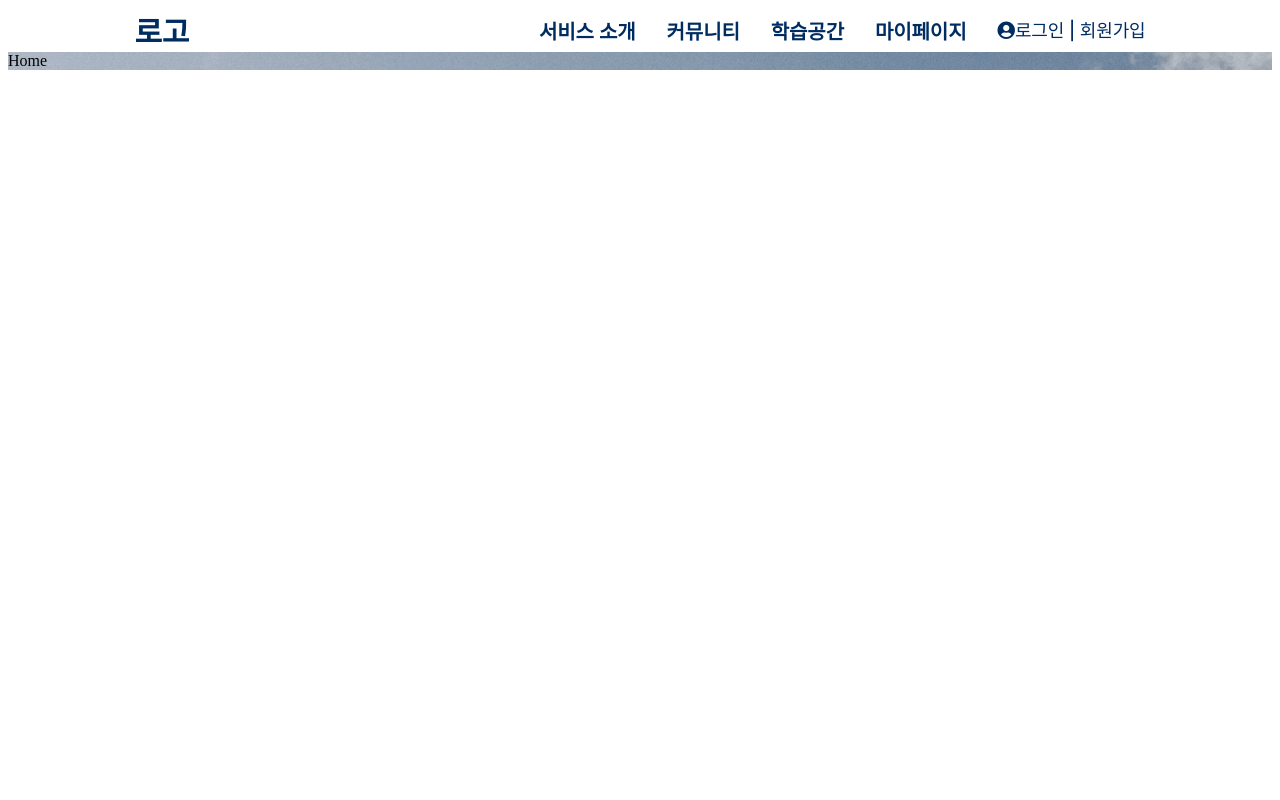
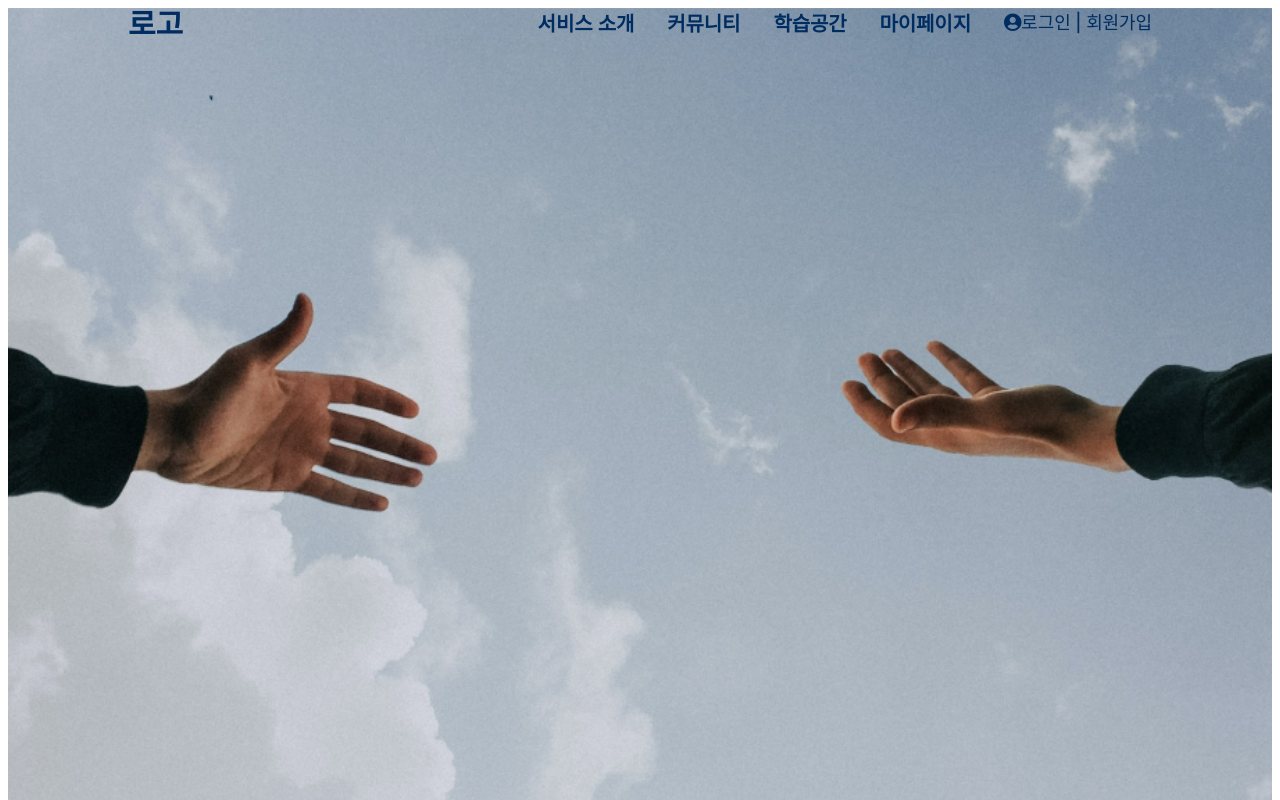
Before and after one commit to LikeLion11th-SY-Team/nong-min, a React (Create React App) app: page / in a window 1280 px wide. Shown: the top 800 px of the page. Built offline with nearby package versions, Linux system fonts and the light colour scheme.

Commit message:
[FEAT] 홈 화면 구성 및 배경 이미지 추가 (#4)

```diff
--- /dev/null
+++ b/src/Main/Board.css
@@ -0,0 +1,10 @@
+.boardContainer {
+  background: url(/public/Image/background.png);
+  height: 80rem;
+  margin: 0;
+
+  background-repeat: no-repeat;
+  background-position: top center;
+  background-size: cover;
+  background-attachment: fixed;
+}
--- /dev/null
+++ b/src/Main/Board.js
@@ -0,0 +1,7 @@
+import "./Board.css";
+
+function Board() {
+  return <div className="boardContainer"></div>;
+}
+
+export default Board;
--- a/src/Main/NavBar/NavBar.css
+++ b/src/Main/NavBar/NavBar.css
@@ -18,6 +18,11 @@ ul {
 
   padding-left: 10%;
   padding-right: 10%;
+
+  position: fixed;
+  top: 0;
+  left: 0;
+  right: 0;
 }
 
 /* .logoContainer {
--- a/src/View/Home.js
+++ b/src/View/Home.js
@@ -1,6 +1,10 @@
+import Board from "../Main/Board";
+
 function Home() {
   return (
-    <div style={{ backgroundImage: `url(/Image/background.png)` }}>Home</div>
+    <div>
+      <Board />
+    </div>
   );
 }
 
```
